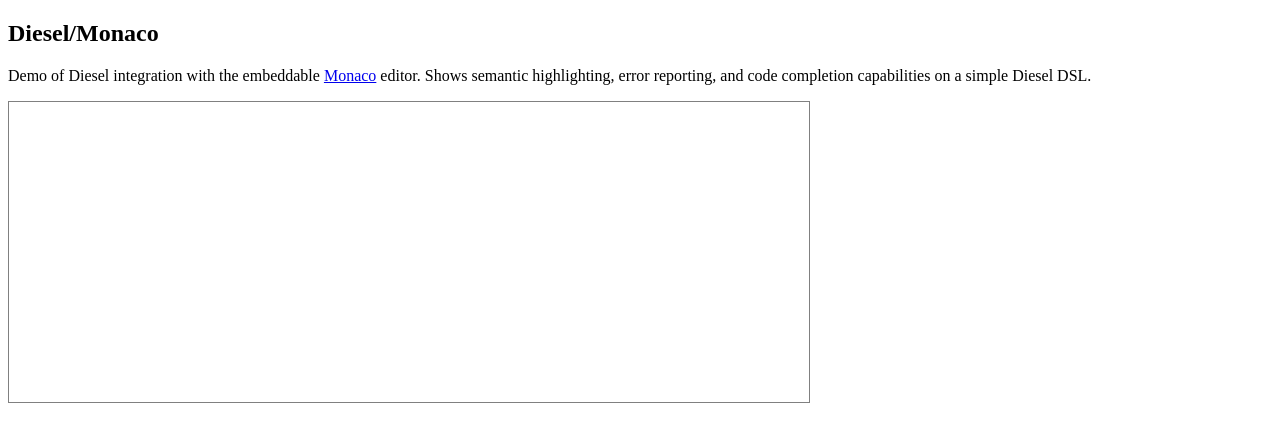
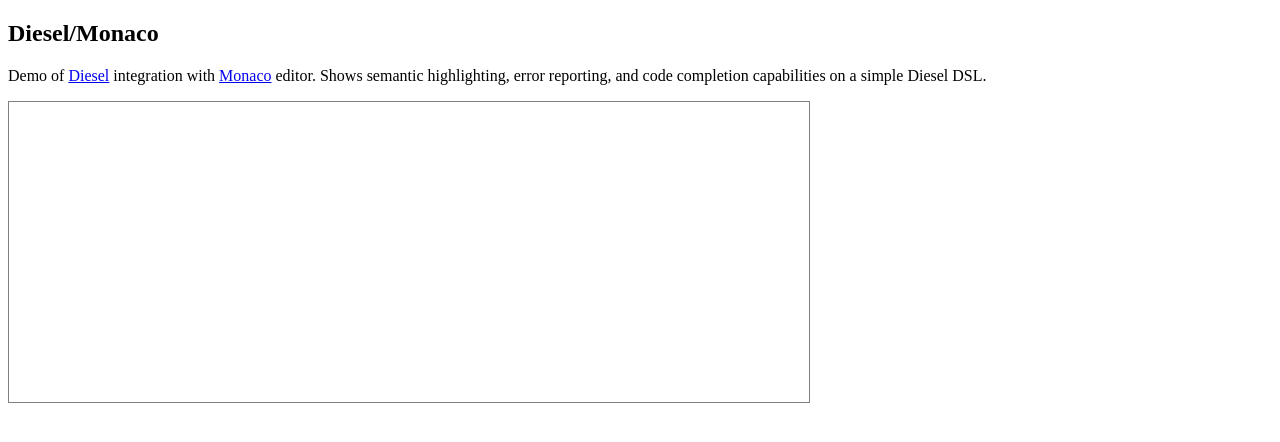
Before and after one commit to IBM/diesel-monaco, a website built with webpack: page sandbox/index.html in a window 1280 px wide. Built offline with nearby package versions, Linux system fonts and the light colour scheme; what @diesel-parser/monaco, @diesel-parser/samples, monaco-editor, monaco-editor-workers would draw is missing.

Commit message:
doc / readme

```diff
--- a/sandbox/index.html
+++ b/sandbox/index.html
@@ -12,7 +12,7 @@
 <body>
 	<h2>Diesel/Monaco</h2>
     <p>
-        Demo of Diesel integration with the embeddable
+        Demo of <a href="https://github.com/IBM/diesel-core">Diesel</a> integration with
         <a href="https://microsoft.github.io/monaco-editor/">Monaco</a> editor.
         Shows semantic highlighting, error reporting, and code completion capabilities
         on a simple Diesel DSL.
```
